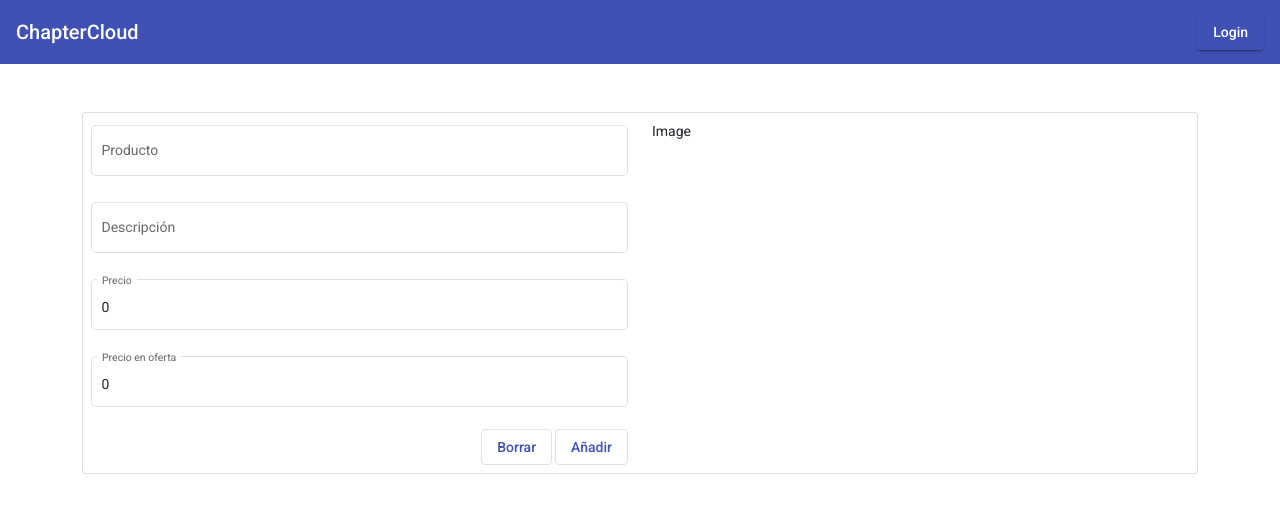
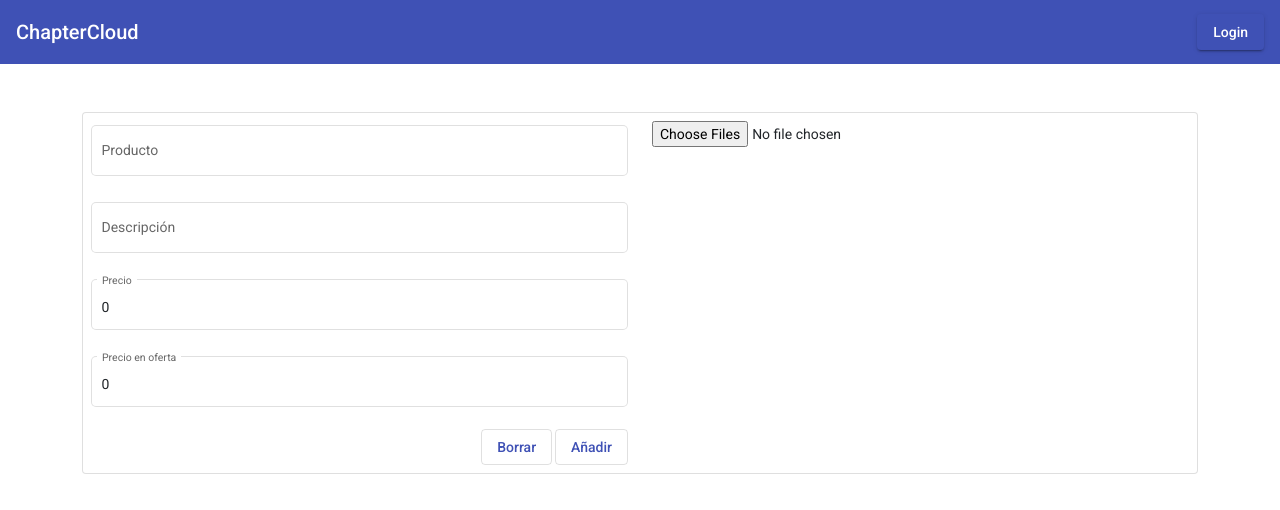
Before and after one commit to Daniel-r-r/RomeroTFC, an Angular app in the folder Romero_ecommerce_front/: page /addNewProduct in a window 1280 px wide. Shown: the top 510 px of the page. Built offline with nearby package versions, Linux system fonts and the light colour scheme.

Commit message:
back imagenes p2

```diff
--- a/Romero_ecommerce_front/src/app/add-new-product/add-new-product.component.html
+++ b/Romero_ecommerce_front/src/app/add-new-product/add-new-product.component.html
@@ -47,7 +47,9 @@
             </div>
 
             <div class="col-6">
-                Image
+                <input type="file" multiple value="select" #selectFile
+                    (change)="onFileSelected($event)"
+                >
             </div>
         </div>
 
--- a/Romero_ecommerce_front/src/app/add-new-product/add-new-product.component.ts
+++ b/Romero_ecommerce_front/src/app/add-new-product/add-new-product.component.ts
@@ -1,39 +1,40 @@
-import { Component, OnInit } from '@angular/core';
-import { Product } from '../_model/product.model';
-import { NgForm } from '@angular/forms';
-import { HttpErrorResponse } from '@angular/common/http';
-import { ProductService } from '../_services/product.service';
+import { Component, OnInit } from "@angular/core";
+import { Product } from "../_model/product.model";
+import { NgForm } from "@angular/forms";
+import { HttpErrorResponse } from "@angular/common/http";
+import { ProductService } from "../_services/product.service";
 
 @Component({
-  selector: 'app-add-new-product',
-  templateUrl: './add-new-product.component.html',
-  styleUrls: ['./add-new-product.component.css']
+  selector: "app-add-new-product",
+  templateUrl: "./add-new-product.component.html",
+  styleUrls: ["./add-new-product.component.css"],
 })
 export class AddNewProductComponent implements OnInit {
-
   product: Product = {
     productName: "",
     productDescription: "",
     productDiscountedPrice: 0,
-    productActualPrice: 0
+    productActualPrice: 0,
+  };
 
+  constructor(private productService: ProductService) {}
+
+  ngOnInit(): void {}
+
+  addProduct(productForm: NgForm) {
+    this.productService.addProduct(this.product).subscribe(
+      (response: Product) => {
+        productForm.reset();
+      },
+      (error: HttpErrorResponse) => {
+        console.log(error);
+      }
+    );
   }
 
-  constructor(private productService: ProductService){}
-
-  ngOnInit(): void {
+  onFileSelected(event) {
+    if (event.target.files) {
+      const file = event.target.files[0];
+    }
   }
-
-  addProduct(productForm: NgForm){
-    this.productService.addProduct(this.product).subscribe(
-      (response: Product) =>{
-        productForm.reset();
-      },
-      (error: HttpErrorResponse) =>{
-        console.log(error);
-      }
-    )
-
-  }
-
 }
```
Also changed, not shown: 5 other files (tests, documents, lock files or other folders).
